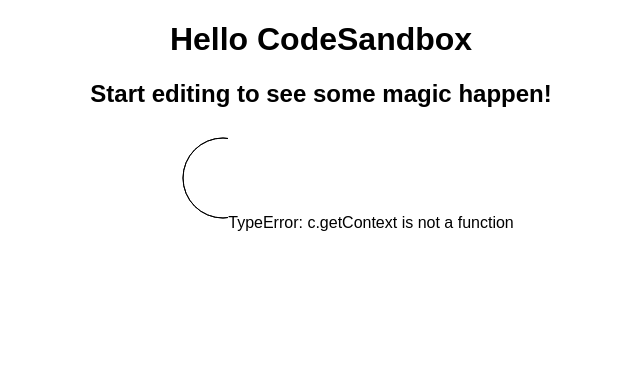
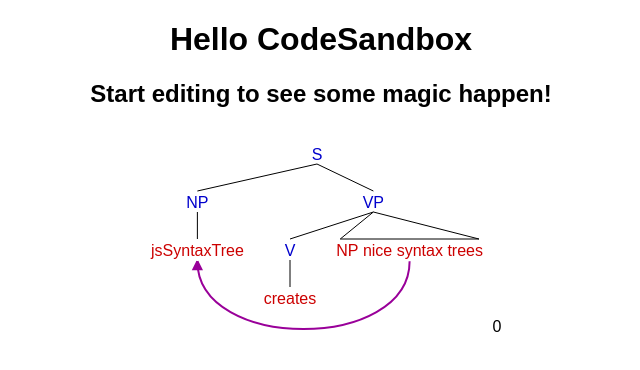
Before and after one commit to fstiffo/jssyntaxtree-react, a React (Create React App) app: page / in a window 1280 px wide. Shown: the top 370 px of the page, without its empty margins (319-959 px from the left). Built offline with nearby package versions, Linux system fonts and the light colour scheme.

Commit message:
Update SyntaxTree.js and tree.js

```diff
--- a/src/JSSyntaxTree/SyntaxTree.js
+++ b/src/JSSyntaxTree/SyntaxTree.js
@@ -88,9 +88,10 @@
                 ctx.arc(95, 50, 40, 0, 2 * Math.PI);
                 ctx.closePath();
                 ctx.stroke();
-                treedraw(canvas);
+                console.log(canvas.current);
+                treedraw(canvas.current);
             }} height={100} width={100} />
-            <span>{parseerror} </span>
+            <span>{parseerror}</span>
         </div>
     );
 }
--- a/src/JSSyntaxTree/tree.js
+++ b/src/JSSyntaxTree/tree.js
@@ -21,11 +21,11 @@
 
   resizeCanvas(w, h) {
     this.canvas.resize(w, h);
-    this.canvas.translate(0, canvas.fontsize / 2);
+    this.canvas.translate(0, this.canvas.fontsize / 2);
   }
 
-  draw(canvas, syntax_tree) {
-    this.setCanvas(canvas);
+  draw(_canvas, syntax_tree) {
+    this.setCanvas(_canvas);
     if (this.canvas == null) throw 'Canvas must be set first.';
 
     const drawables = drawableFromNode(this.canvas, syntax_tree);
```
